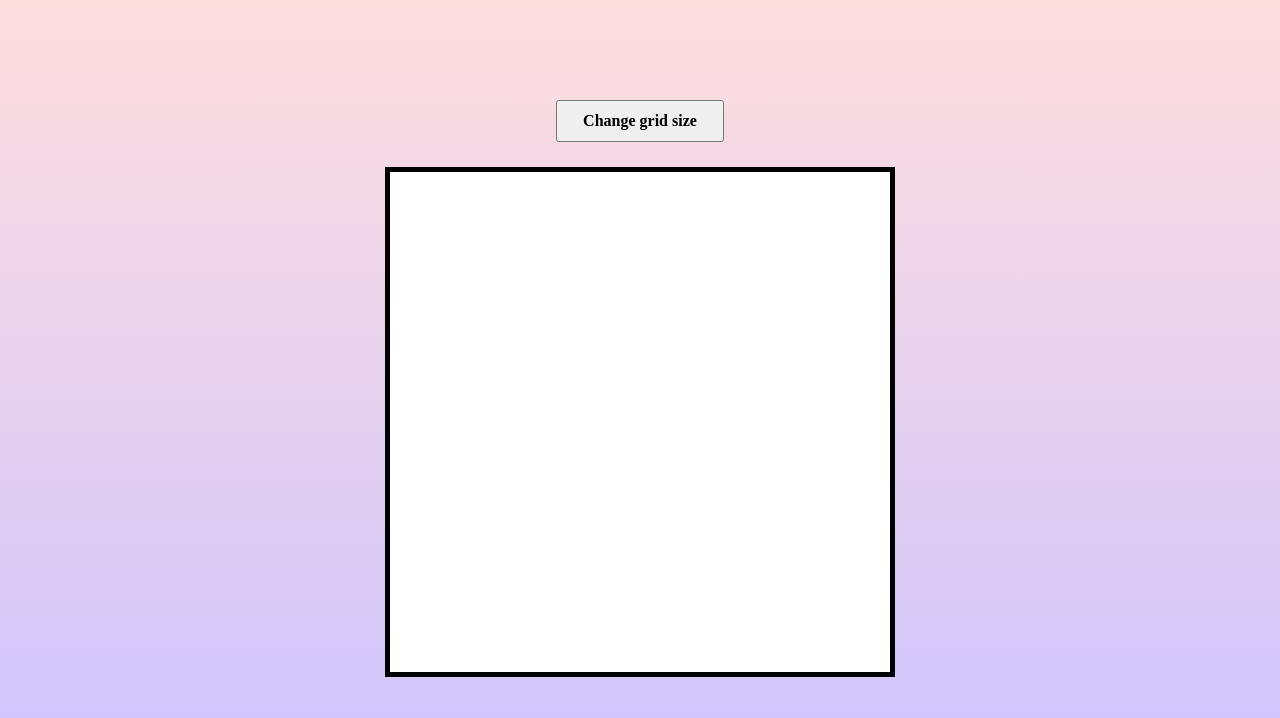
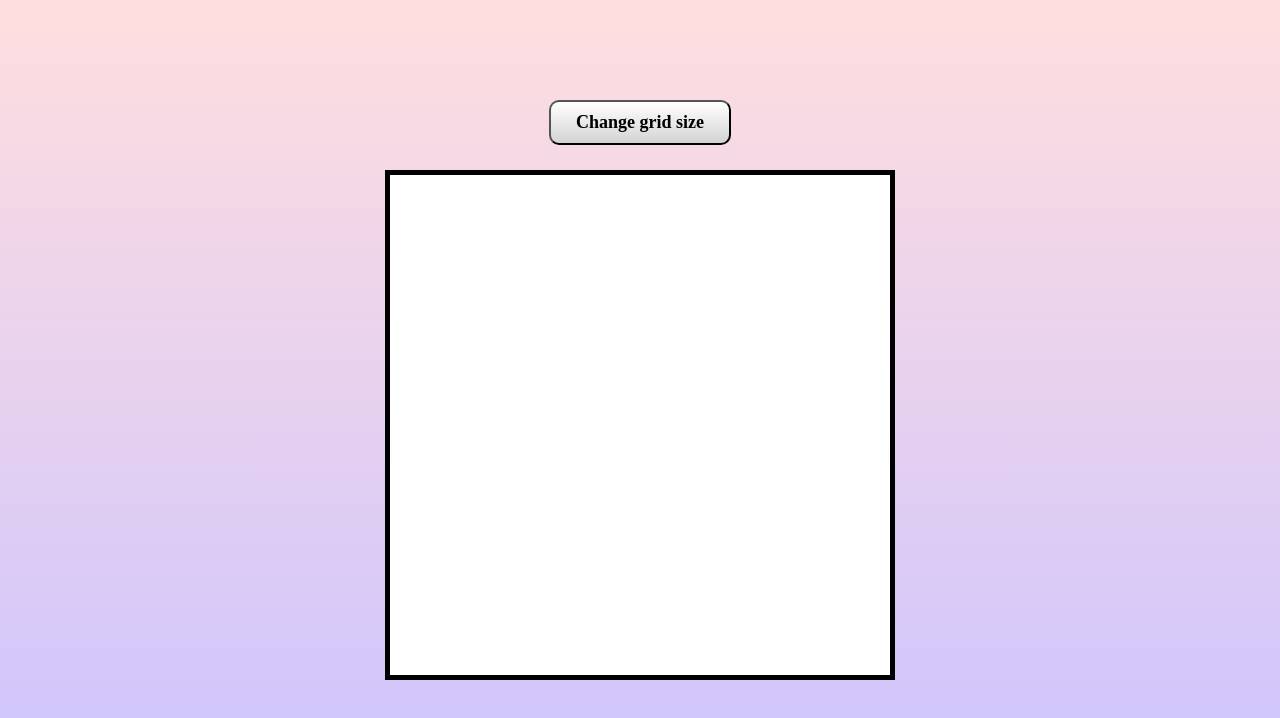
Before and after one commit to sixtynine696969/etch-a-sketch, a plain HTML site: page index.html in a window 1280 px wide. Drawn offline with Linux system fonts and the light colour scheme.

Commit message:
Add some styling to button

```diff
--- a/styles.css
+++ b/styles.css
@@ -31,8 +31,10 @@ body {
 
 .select-btn {
     padding: 10px 25px;
-    font-size: 16px;
+    font-size: 18px;
     font-family: 'Times New Roman', Times, serif;
     font-weight: bold;
     margin-top: 100px;
+    border-radius: 10px;
+    background: linear-gradient(white, lightgray);
 }
```
